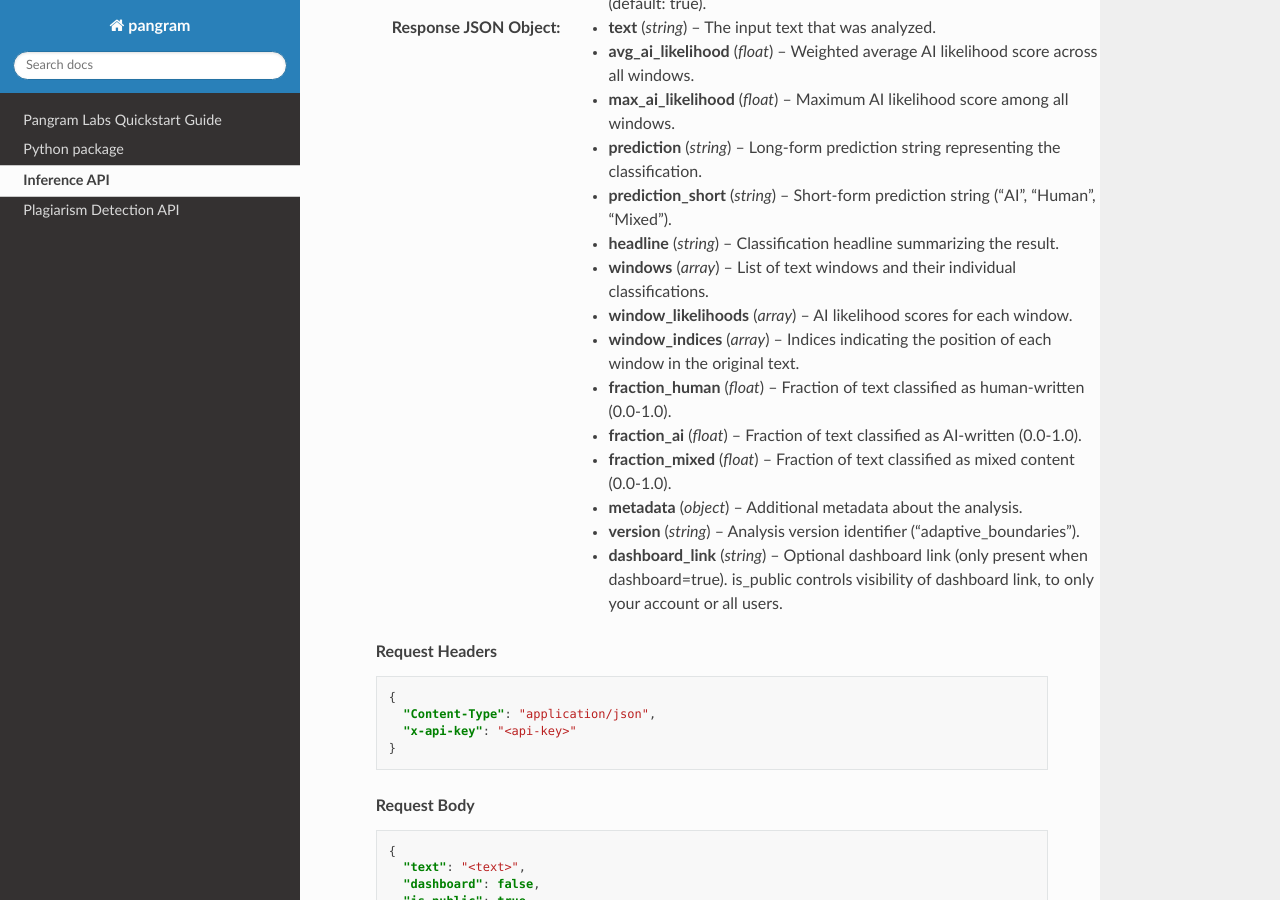
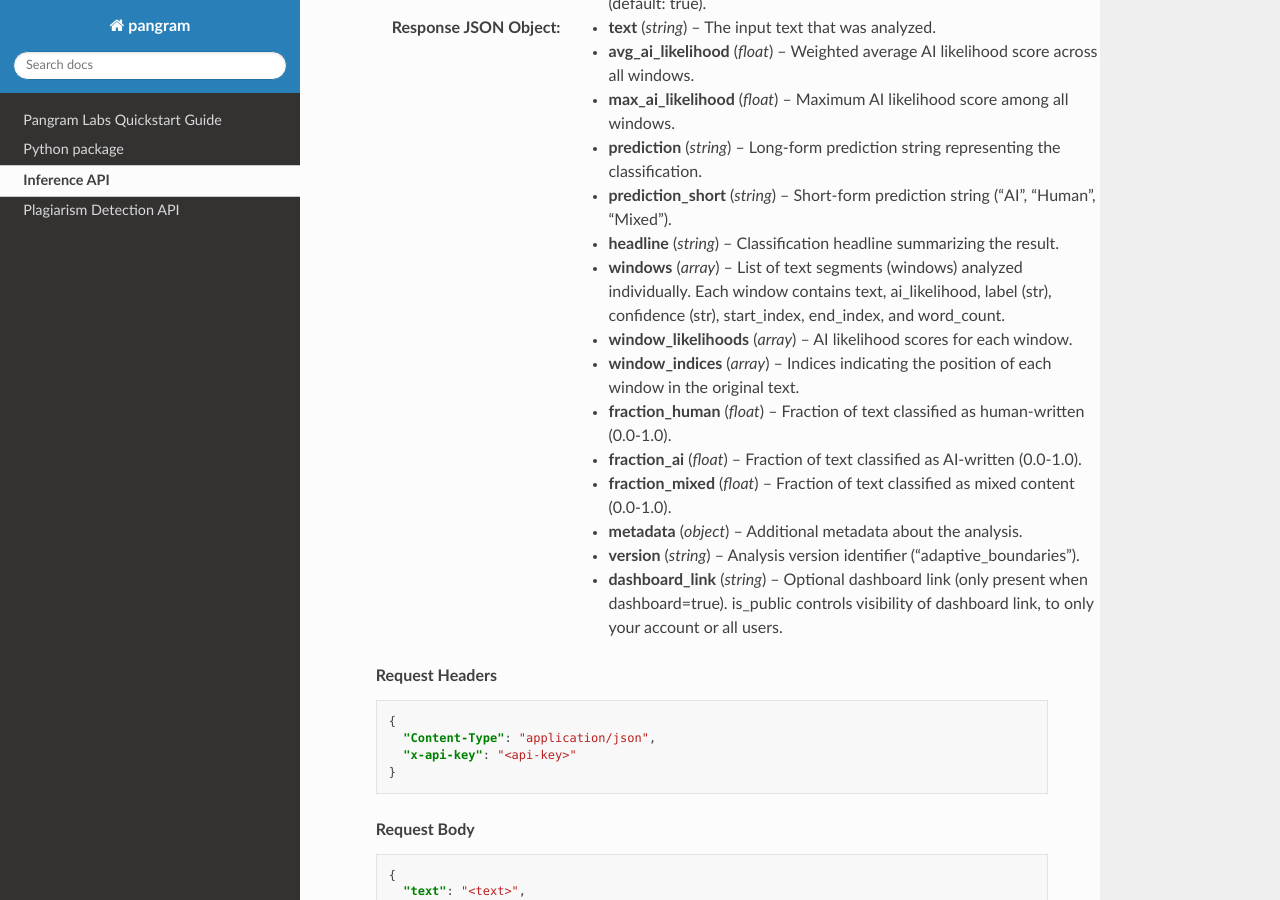
Before and after one commit to pangramlabs/pangram-sdk, a Sphinx documentation site: the page built from docs/api/rest.rst, in a window 1280 px wide and 900 px high, scrolled down 5414 px. Built offline with Sphinx 7.4.7 and the Read the Docs theme 3.1.0, drawn with Linux system fonts in a browser that asks for light colours.

Commit message:
Elaborated

```diff
--- a/docs/api/rest.rst
+++ b/docs/api/rest.rst
@@ -262,7 +262,7 @@ The Inference API allows you to submit text and receive an AI likelihood score.
   :>json string prediction: Long-form prediction string representing the classification.
   :>json string prediction_short: Short-form prediction string ("AI", "Human", "Mixed").
   :>json string headline: Classification headline summarizing the result.
-  :>json array windows: List of text windows and their individual classifications.
+  :>json array windows: List of text segments (windows) analyzed individually. Each window contains text, ai_likelihood, label (str), confidence (str), start_index, end_index, and word_count.
   :>json array window_likelihoods: AI likelihood scores for each window.
   :>json array window_indices: Indices indicating the position of each window in the original text.
   :>json float fraction_human: Fraction of text classified as human-written (0.0-1.0).
```
